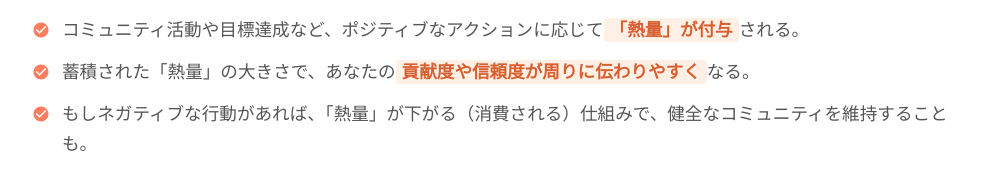
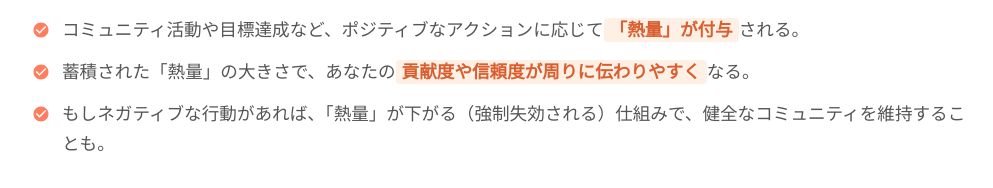
Before and after one commit to masataka-eth/soul-bound-erc-20, a plain HTML site: page index.html in a window 1280 px wide. Shown: the part 1272-1460 px from the top of the page, without its empty margins (136-1129 px from the left). Drawn offline with Linux system fonts and the light colour scheme.

Commit message:
Update index.html

```diff
--- a/index.html
+++ b/index.html
@@ -272,7 +272,7 @@
             >なる。
           </li>
           <li>
-            もしネガティブな行動があれば、「熱量」が下がる（消費される）仕組みで、健全なコミュニティを維持することも。
+            もしネガティブな行動があれば、「熱量」が下がる（強制失効される）仕組みで、健全なコミュニティを維持することも。
           </li>
         </ul>
 
```
